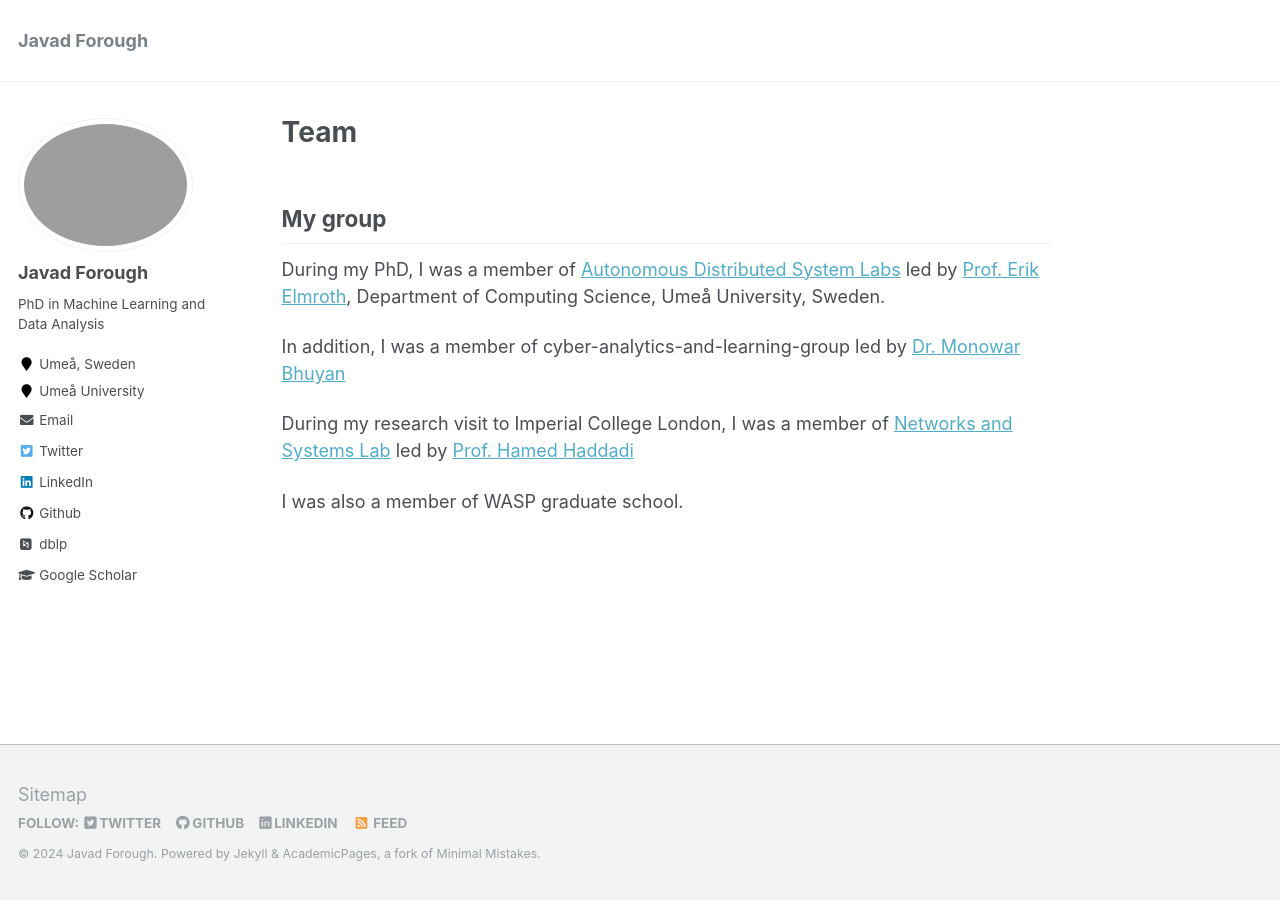
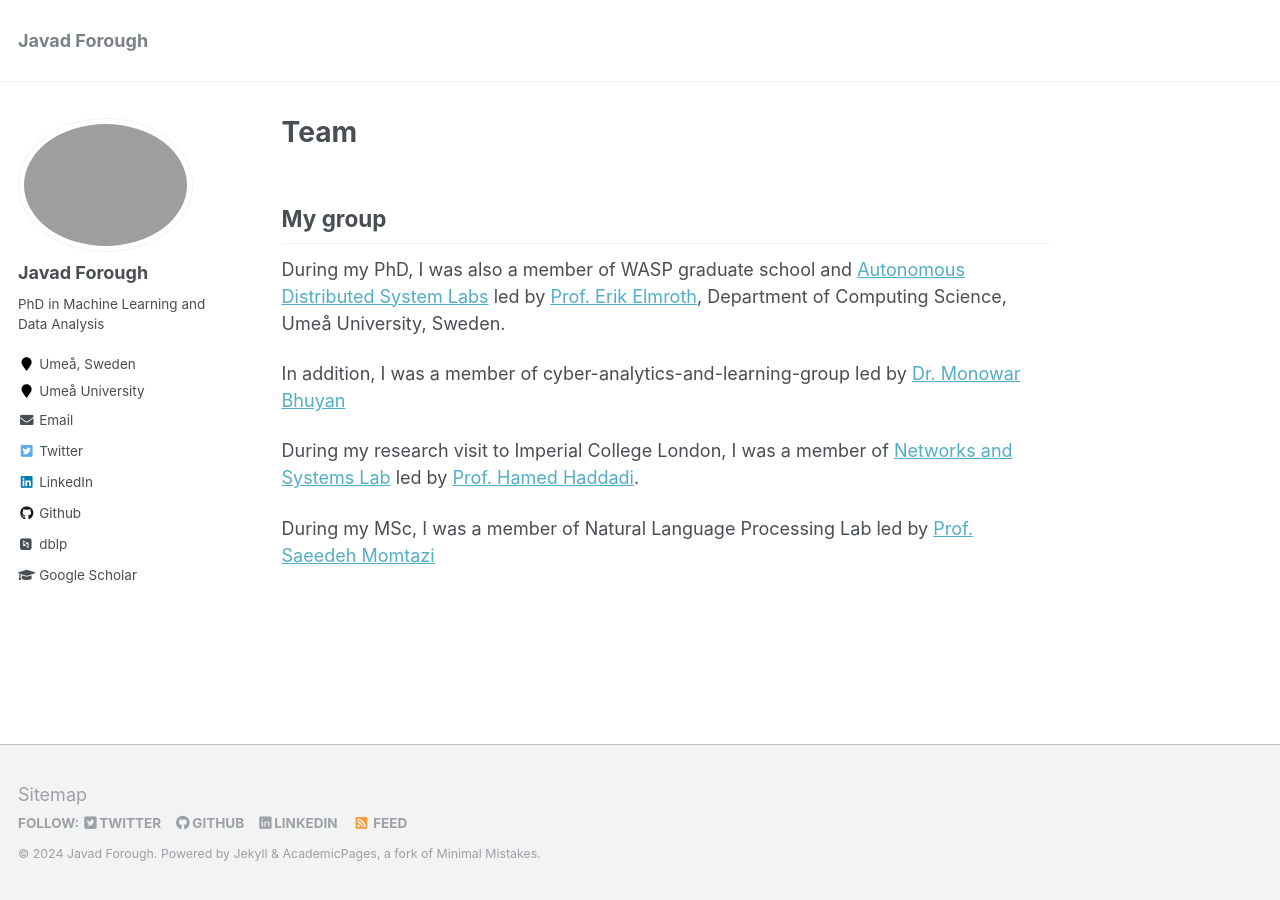
Before and after one commit to Javad-Forough/Javad-Forough.github.io, a Jekyll site: the page built from _pages/team.md, in a window 1280 px wide. Built offline with Jekyll 4.4.1, drawn with Linux system fonts in a browser that asks for light colours; some web fonts are replaced.

Commit message:
Update Groups

```diff
--- a/_pages/team.md
+++ b/_pages/team.md
@@ -7,10 +7,10 @@ classes: wide
 
 ## My group
 
-During my PhD, I was a member of [Autonomous Distributed System Labs](https://github.com/sourasb05/sourasb05.github.io/edit/master/_pages/team.md) led by [Prof. Erik Elmroth](https://www.umu.se/personal/erik-elmroth/), Department of Computing Science, Umeå University, Sweden.
+During my PhD, I was also a member of WASP graduate school and [Autonomous Distributed System Labs](https://github.com/sourasb05/sourasb05.github.io/edit/master/_pages/team.md) led by [Prof. Erik Elmroth](https://www.umu.se/personal/erik-elmroth/), Department of Computing Science, Umeå University, Sweden.
 
 In addition, I was a member of cyber-analytics-and-learning-group led by [Dr. Monowar Bhuyan](https://people.cs.umu.se/monowar/index.html)
 
-During my research visit to Imperial College London, I was a member of [Networks and Systems Lab](https://netsys.doc.ic.ac.uk/) led by [Prof. Hamed Haddadi](https://profiles.imperial.ac.uk/h.haddadi)
+During my research visit to Imperial College London, I was a member of [Networks and Systems Lab](https://netsys.doc.ic.ac.uk/) led by [Prof. Hamed Haddadi](https://profiles.imperial.ac.uk/h.haddadi).
 
-I was also a member of WASP graduate school.
+During my MSc, I was a member of Natural Language Processing Lab led by [Prof. Saeedeh Momtazi](https://aut.ac.ir/cv/2345/SAEEDE-MOMTAZI?slc_lang=en&&cv=2345&mod=scv)
```
